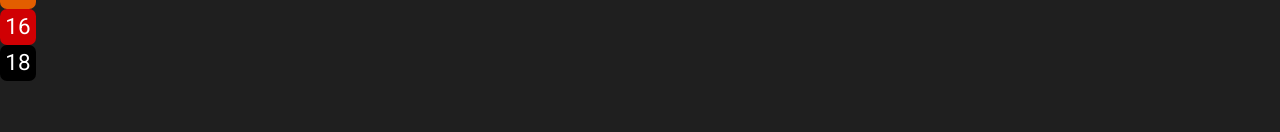
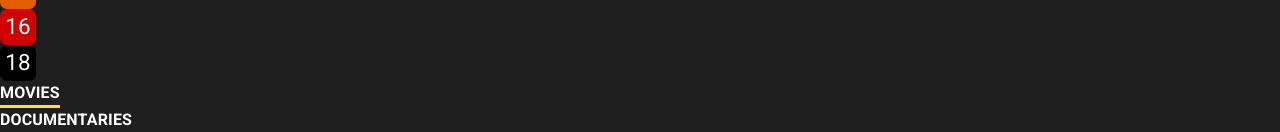
Before and after one commit to netoudi/codeflix-microservice-client, a React (Create React App) app: page / in a window 1280 px wide. Shown: the part 810-942 px from the top of the page. Before the commit the page ends 891 px from the top, so only its background shows below. Built offline with nearby package versions, Linux system fonts and the light colour scheme.

Commit message:
Criando componente para título da categoria

```diff
--- /dev/null
+++ b/src/components/Video/Category/index.tsx
@@ -0,0 +1,30 @@
+import React from 'react';
+
+import { makeStyles, Typography } from '@material-ui/core';
+import clsx from 'clsx';
+
+const useStyles = makeStyles(() => ({
+  root: {
+    fontWeight: 600,
+    textTransform: 'uppercase',
+    borderBottom: 'solid #FFDE39',
+    width: 'fit-content',
+  },
+}));
+
+export interface CategoryProps {
+  className?: any;
+}
+
+const Category: React.FunctionComponent<CategoryProps> = (props) => {
+  const { className, children } = props;
+  const classes = useStyles();
+
+  return (
+    <Typography component="h3" className={clsx(classes.root, className)}>
+      {children}
+    </Typography>
+  );
+};
+
+export default Category;
--- a/src/pages/Home/index.tsx
+++ b/src/pages/Home/index.tsx
@@ -5,6 +5,7 @@ import { makeStyles } from '@material-ui/core';
 import Page from 'components/Page';
 import Slider, { SliderProps } from 'components/Slider';
 import SliderArrow from 'components/Slider/SliderArrow';
+import Category from 'components/Video/Category';
 import Rating from 'components/Video/Rating';
 import VideoThumbnail from 'components/Video/VideoThumbnail';
 
@@ -97,6 +98,8 @@ const Home: React.FunctionComponent = () => {
       <Rating rating="14" />
       <Rating rating="16" />
       <Rating rating="18" />
+      <Category>Movies</Category>
+      <Category>Documentaries</Category>
     </Page>
   );
 };
```
